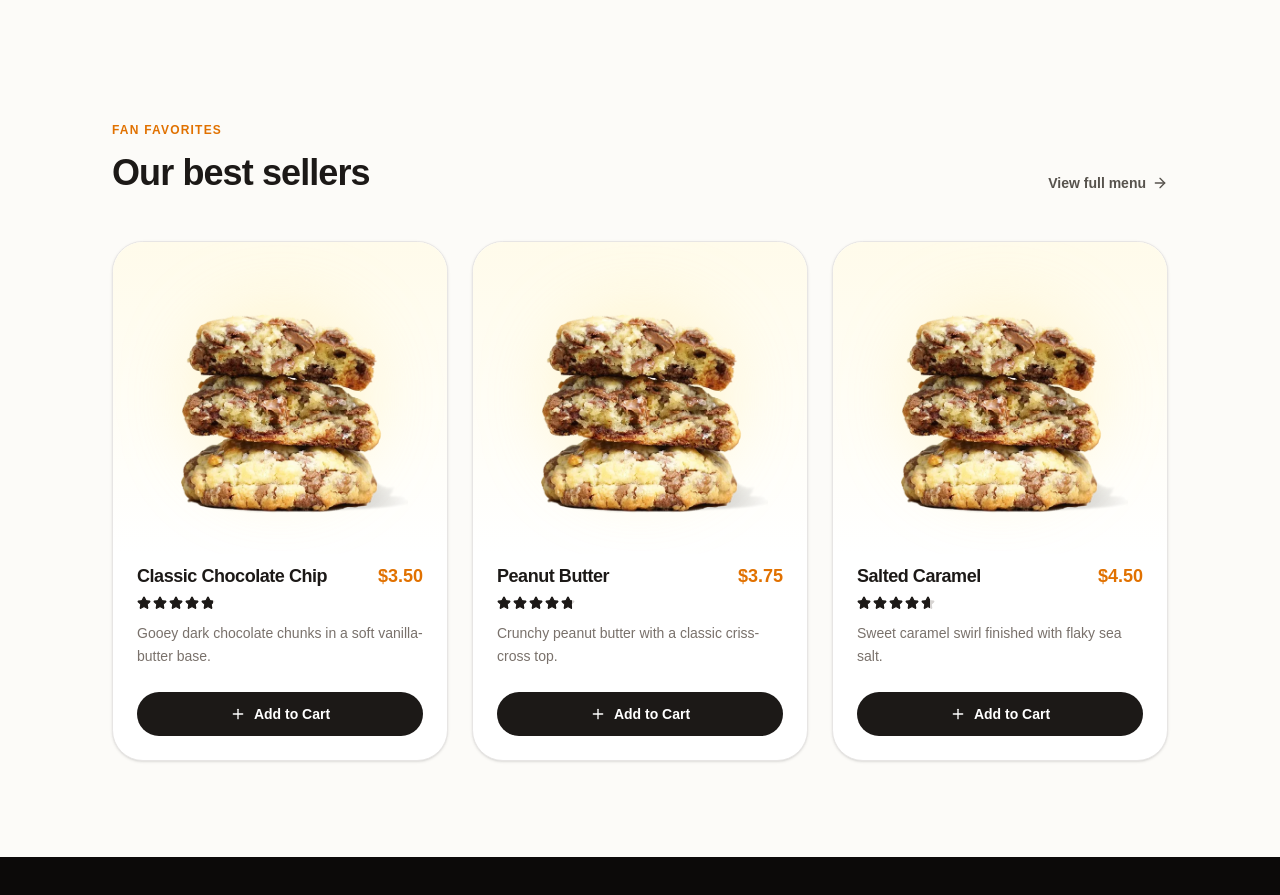
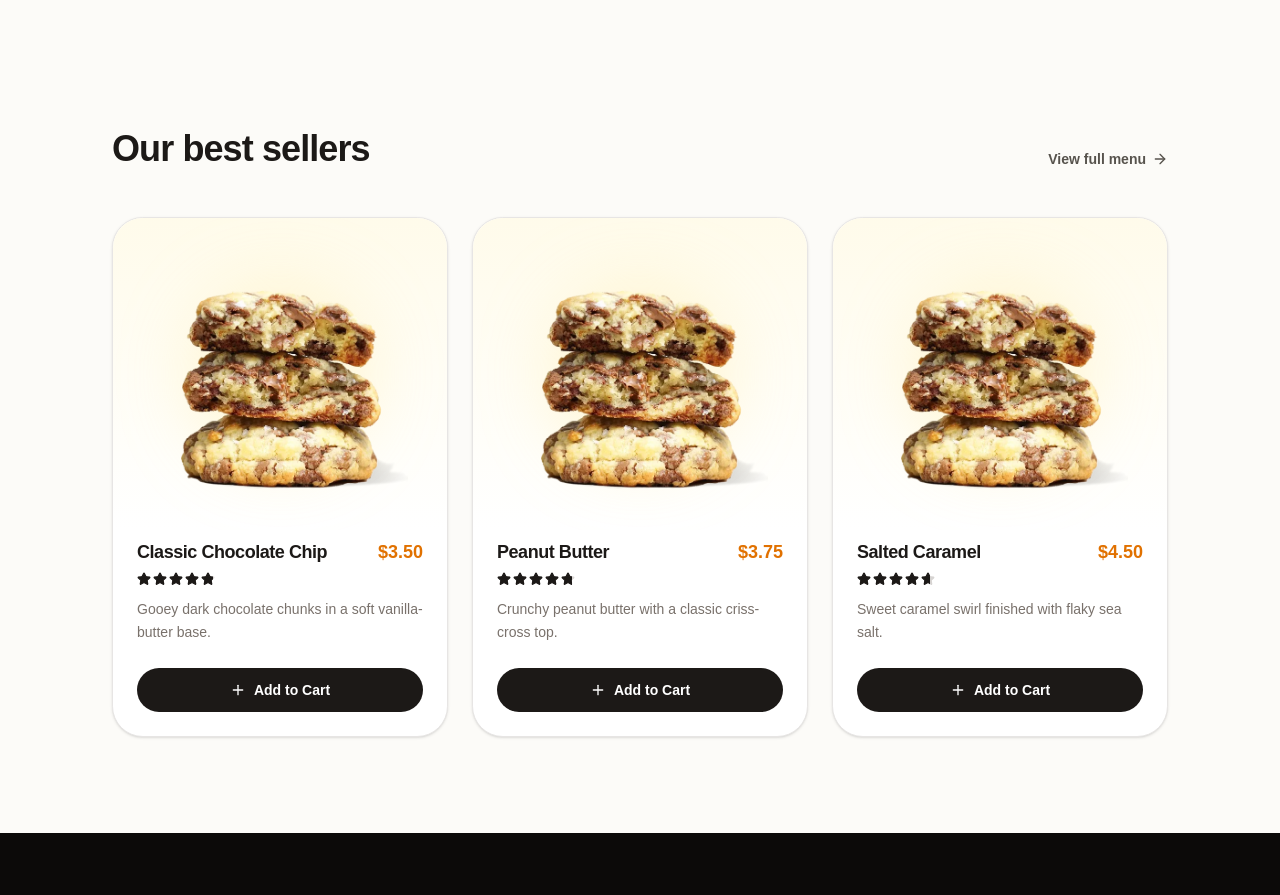
Before and after one commit to juliarina/cookie-store, a React (Vite) app: page / in a window 1280 px wide. Shown: the part 780-1675 px from the top of the page. Built offline with nearby package versions, Linux system fonts and the light colour scheme.

Commit message:
refactor: delete unnecessary text in the best seller section

```diff
--- a/src/pages/Home.tsx
+++ b/src/pages/Home.tsx
@@ -124,9 +124,6 @@ export default function Home() {
       <section className="mx-auto max-w-6xl px-4 py-24 sm:px-8 lg:px-12">
         <div className="flex flex-col items-start justify-between gap-6 sm:flex-row sm:items-end">
           <div>
-            <span className="text-xs font-semibold uppercase tracking-widest text-amber-600">
-              Fan favorites
-            </span>
             <h2 className="mt-3 text-3xl font-bold tracking-tight text-stone-900 sm:text-4xl">
               Our best sellers
             </h2>
```
